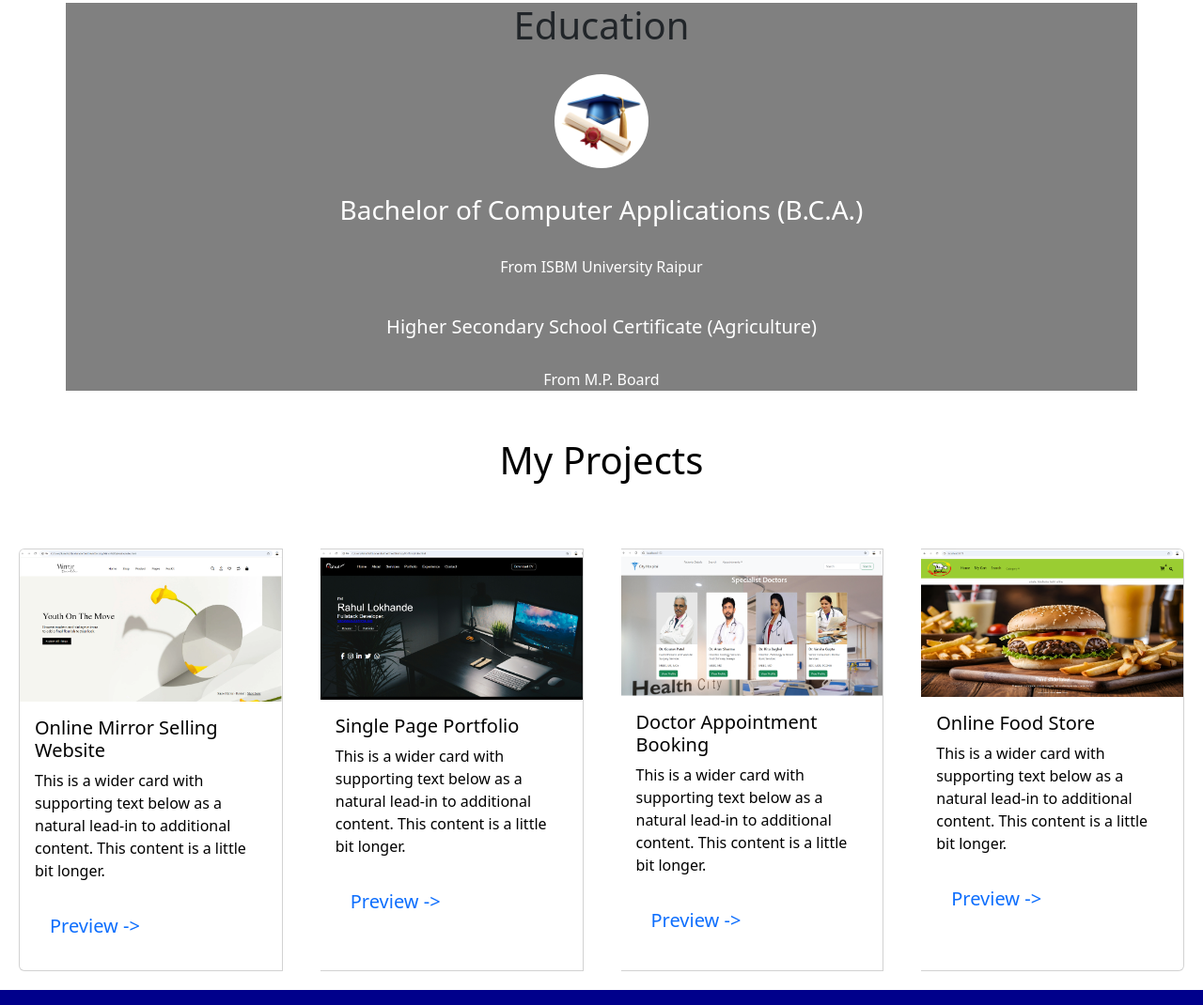
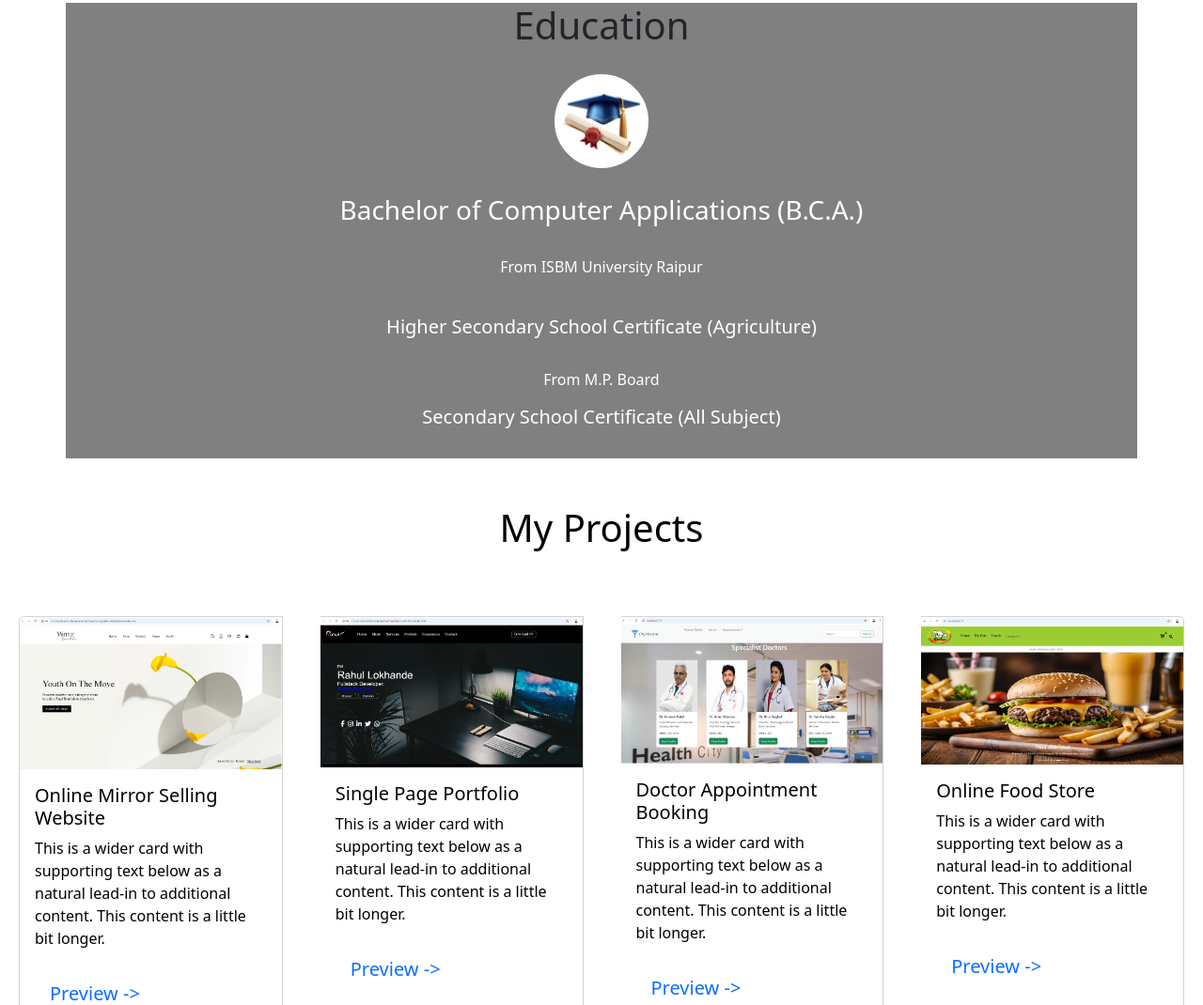
Before and after one commit to rahullokhande123/Django_Static_Portfolio, a Django app: page /home/ in a window 1280 px wide. Shown: the part 1247-2317 px from the top of the page at 94% size. Run offline with Django 5.2, Linux system fonts and the light colour scheme; some libraries are stand-ins or nearby versions; some web fonts are replaced.

Commit message:
Static Portfolio

```diff
--- a/project/app/templates/home.html
+++ b/project/app/templates/home.html
@@ -188,7 +188,7 @@
             <p align="center">From ISBM University Raipur</p> <br>
             <h5 align="center"> Higher Secondary School Certificate (Agriculture)</h5> <br>
             <p align="center">From M.P. Board</p>
-
+            <h5 align="center"> Secondary School Certificate (All Subject)</h5> <br>
 
 
       </h1>
```
